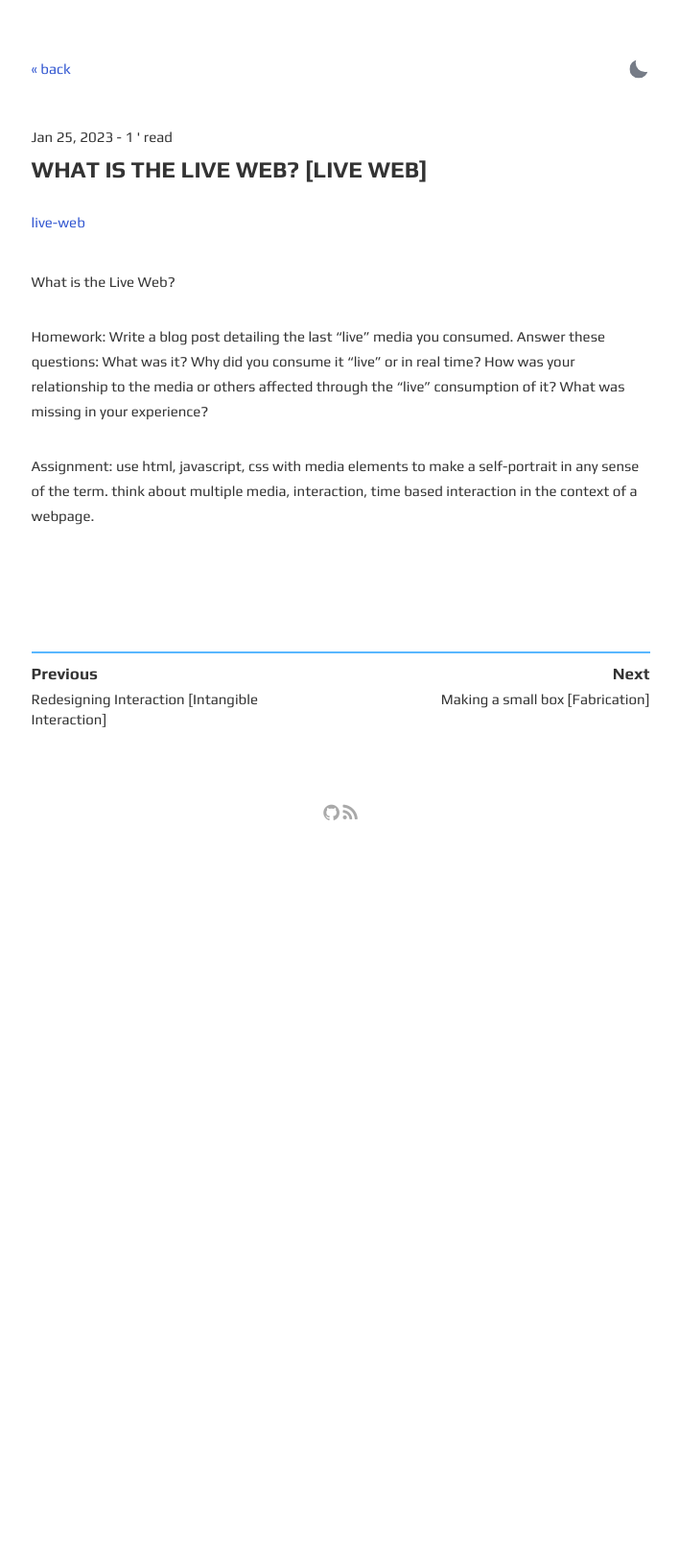
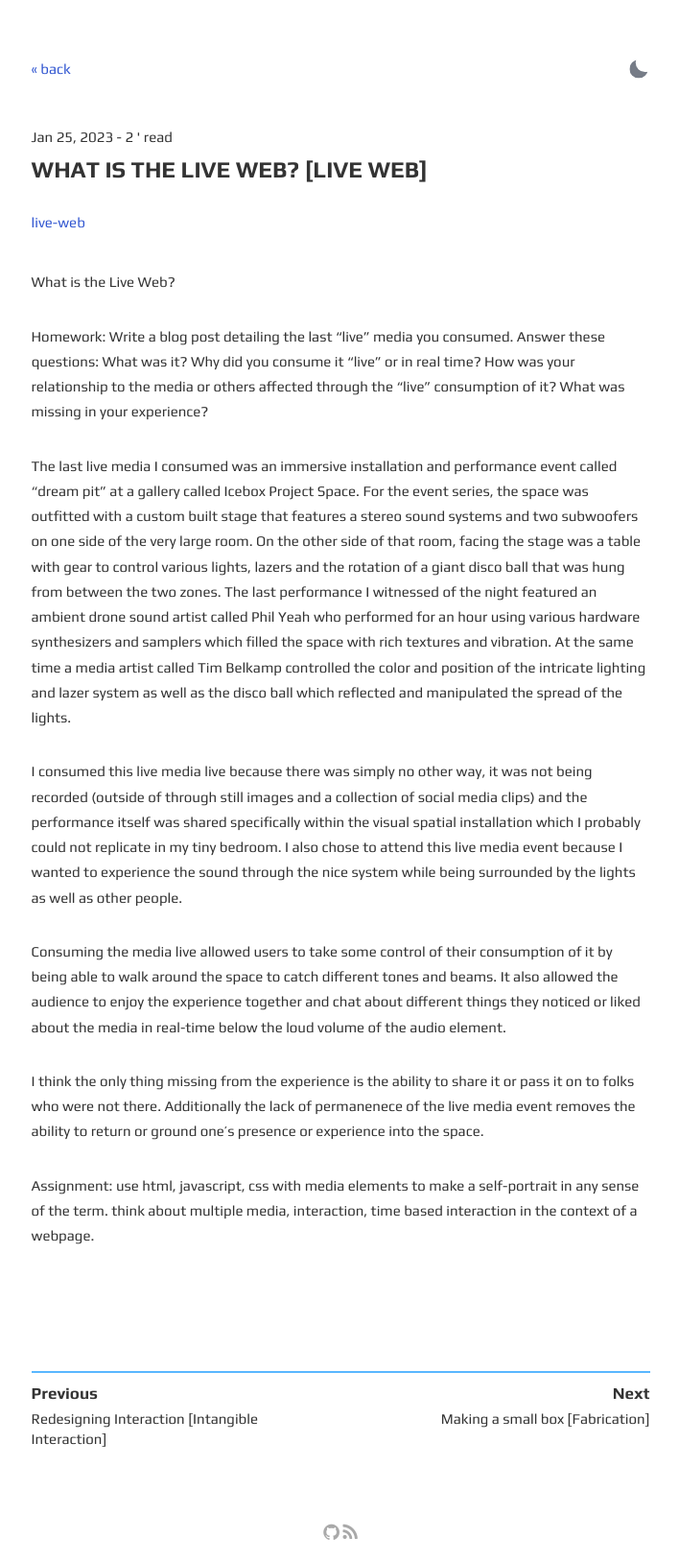
Before and after one commit to ratemypraxis/itp, a Jekyll site: the page built from _posts/2023-01-25-what-is-the-live-web.md, in a window 1280 px wide. Shown: the whole page at 96% size, without its empty margins (285-993 px from the left). Built offline with Jekyll 4.4.1, drawn with Linux system fonts in a browser that asks for light colours; comment, search, counter and statistics services are not loaded; before the commit the page ends 900 px from its top, so only the background shows below that.

Commit message:
live media post 1

```diff
--- a/_posts/2023-01-25-what-is-the-live-web.md
+++ b/_posts/2023-01-25-what-is-the-live-web.md
@@ -9,4 +9,14 @@ What is the Live Web?
 
 Homework: Write a blog post detailing the last “live” media you consumed. Answer these questions: What was it? Why did you consume it “live” or in real time? How was your relationship to the media or others affected through the “live” consumption of it? What was missing in your experience?
 
+The last live media I consumed was an immersive installation and performance event called "dream pit" at a gallery called Icebox Project Space. For the event series, the space was outfitted with a custom built stage that features a stereo sound systems and two subwoofers on one side of the very large room. On the other side of that room, facing the stage was a table with gear to control various lights, lazers and the rotation of a giant disco ball that was hung from between the two zones. The last performance I witnessed of the night featured an ambient drone sound artist called Phil Yeah who performed for an hour using various hardware synthesizers and samplers which filled the space with rich textures and vibration. At the same time a media artist called Tim Belkamp controlled the color and position of the intricate lighting and lazer system as well as the disco ball which reflected and manipulated the spread of the lights.
+
+I consumed this live media live because there was simply no other way, it was not being recorded (outside of through still images and a collection of social media clips) and the performance itself was shared specifically within the visual spatial installation which I probably could not replicate in my tiny bedroom. I also chose to attend this live media event because I wanted to experience the sound through the nice system while being surrounded by the lights as well as other people.
+
+Consuming the media live allowed users to take some control of their consumption of it by being able to walk around the space to catch different tones and beams. It also allowed the audience to enjoy the experience together and chat about different things they noticed or liked about the media in real-time below the loud volume of the audio element.
+
+I think the only thing missing from the experience is the ability to share it or pass it on to folks who were not there. Additionally the lack of permanenece of the live media event removes the ability to return or ground one's presence or experience into the space.
+
+
+
 Assignment: use html, javascript, css with media elements to make a self-portrait in any sense of the term. think about multiple media, interaction, time based interaction in the context of a webpage.
```
